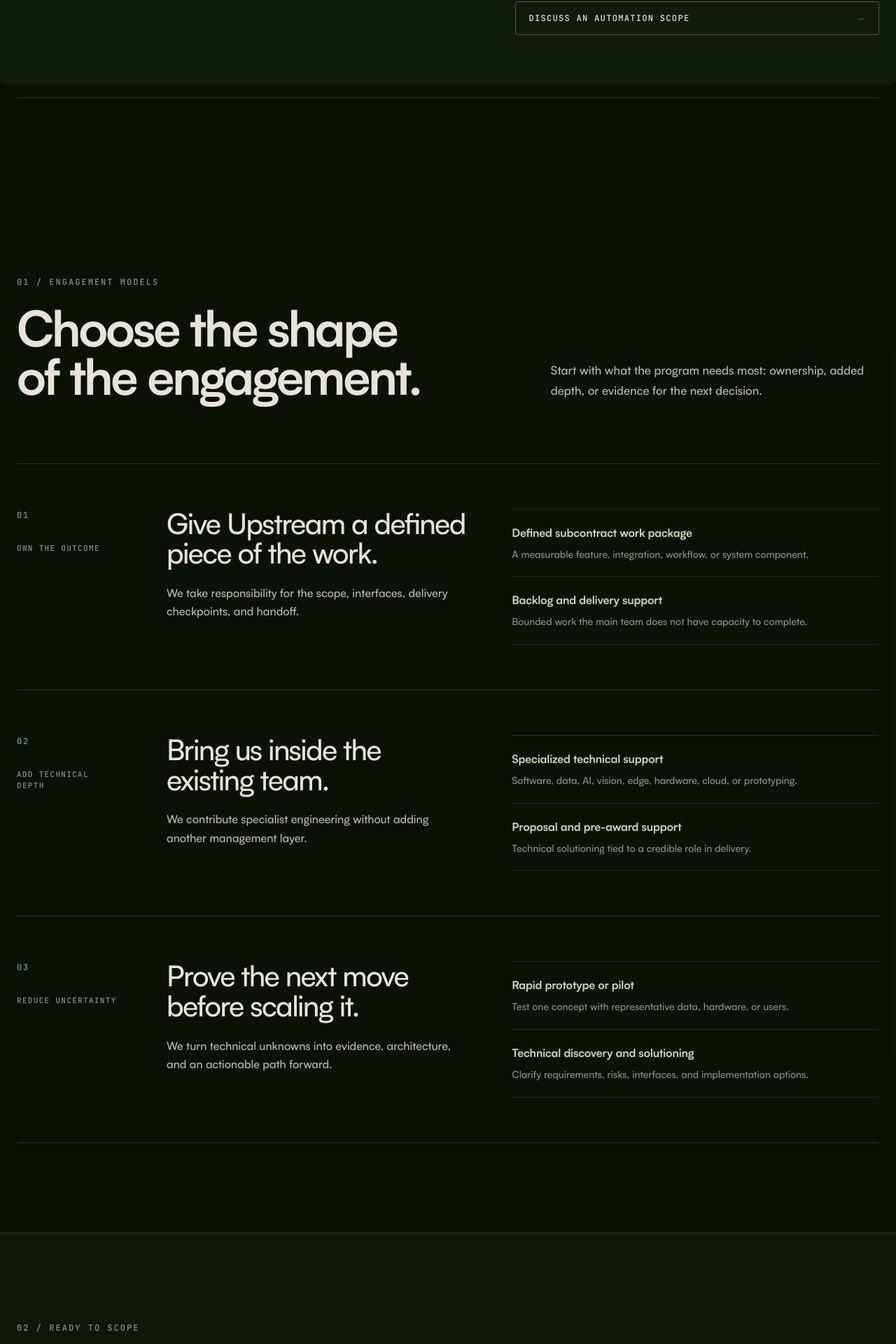
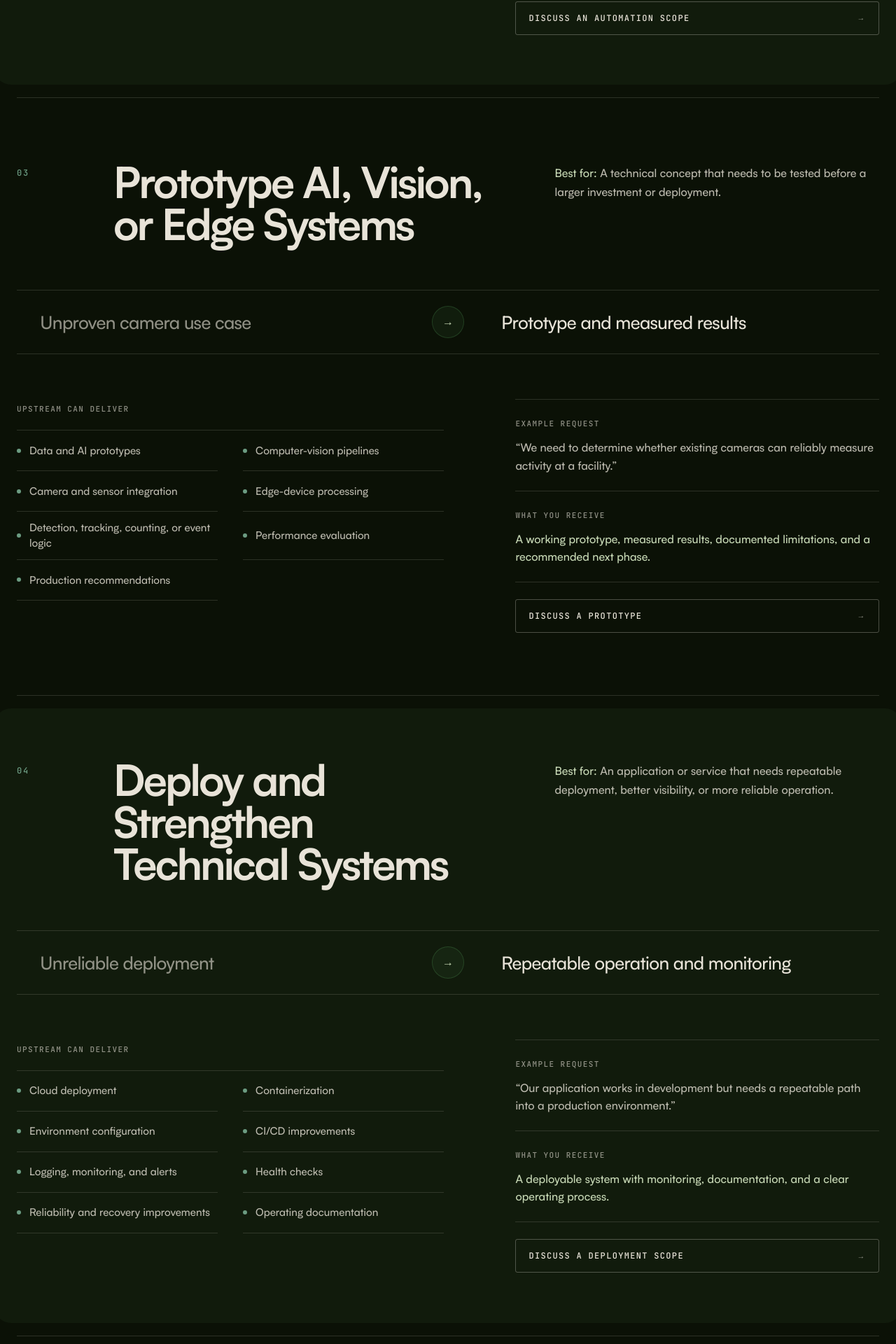
Before and after one commit to UpstreamCV/upstream-web, a Next.js app: page /gov/engage in a window 1280 px wide. Shown: the part 2810-4730 px from the top of the page at 70% size. Built offline with nearby package versions, Linux system fonts and the light colour scheme.

Commit message:
feat(gov): add prototype and deployment work areas

```diff
--- a/src/app/gov/engage/content.ts
+++ b/src/app/gov/engage/content.ts
@@ -188,6 +188,59 @@ export const workAreas: readonly WorkArea[] = [
     ctaLabel: "Discuss an Automation Scope",
     emailSubject: "Government automation scope",
   },
+  {
+    number: "03",
+    slug: "prototype",
+    title: "Prototype AI, Vision, or Edge Systems",
+    bestFor:
+      "A technical concept that needs to be tested before a larger investment or deployment.",
+    deliverables: [
+      "Data and AI prototypes",
+      "Computer-vision pipelines",
+      "Camera and sensor integration",
+      "Edge-device processing",
+      "Detection, tracking, counting, or event logic",
+      "Performance evaluation",
+      "Production recommendations",
+    ],
+    example:
+      "We need to determine whether existing cameras can reliably measure activity at a facility.",
+    outcome:
+      "A working prototype, measured results, documented limitations, and a recommended next phase.",
+    transition: {
+      from: "Unproven camera use case",
+      to: "Prototype and measured results",
+    },
+    ctaLabel: "Discuss a Prototype",
+    emailSubject: "Government prototype scope",
+  },
+  {
+    number: "04",
+    slug: "deployment",
+    title: "Deploy and Strengthen Technical Systems",
+    bestFor:
+      "An application or service that needs repeatable deployment, better visibility, or more reliable operation.",
+    deliverables: [
+      "Cloud deployment",
+      "Containerization",
+      "Environment configuration",
+      "CI/CD improvements",
+      "Logging, monitoring, and alerts",
+      "Health checks",
+      "Reliability and recovery improvements",
+      "Operating documentation",
+    ],
+    example:
+      "Our application works in development but needs a repeatable path into a production environment.",
+    outcome:
+      "A deployable system with monitoring, documentation, and a clear operating process.",
+    transition: {
+      from: "Unreliable deployment",
+      to: "Repeatable operation and monitoring",
+    },
+    ctaLabel: "Discuss a Deployment Scope",
+    emailSubject: "Government deployment scope",
+  },
 ];
 
 export const programFits = [
```
